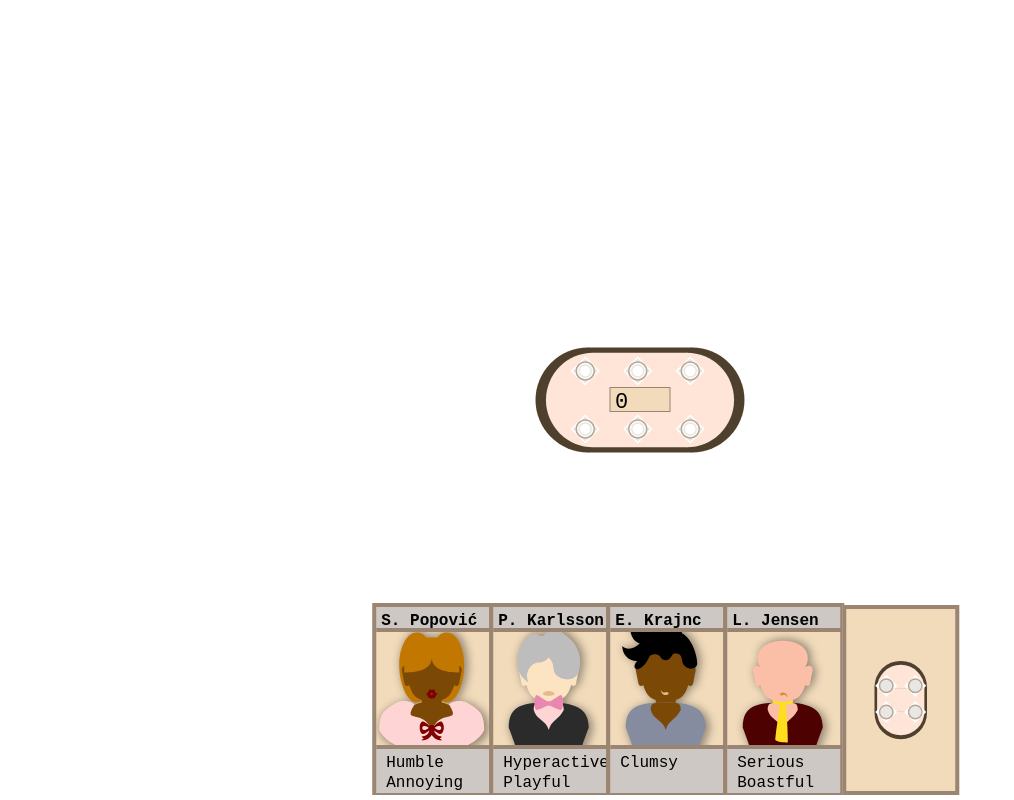
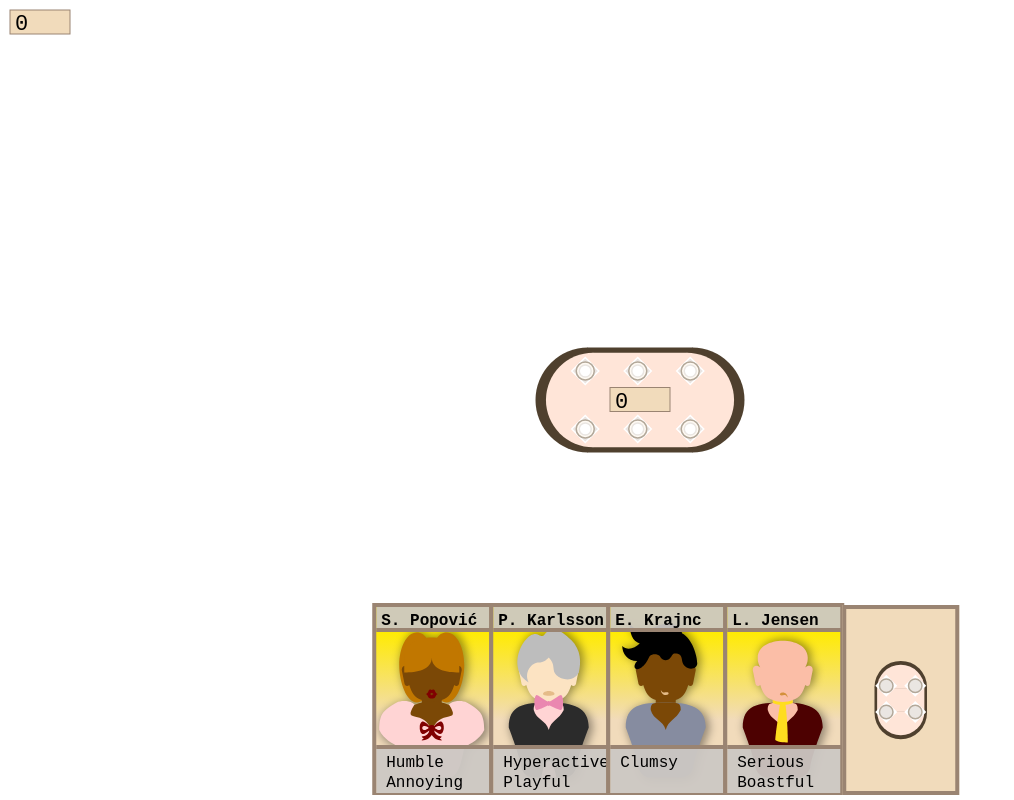
Before and after one commit to dosaki/seating-planner, a website built with webpack: page static/index.html in a window 1280 px wide. Shown: the whole page, without its empty margins (0-1014 px from the left). Built offline with nearby package versions, Linux system fonts and the light colour scheme.

Commit message:
People's happiness now change gradually per tick

```diff
--- a/src/entities/person.js
+++ b/src/entities/person.js
@@ -1,20 +1,28 @@
 import * as traits from './traits';
 import { pick } from '../utils/random-utils';
 import { makePortrait } from '../helpers/portrait-generator';
+import { circle } from '../utils/shape-utils';
 
 const compatibleTraits = (trait) => {
     return Object.values(traits).filter(t => t !== trait && !t.incompatibleWith(trait) && !trait.incompatibleWith(t));
 };
 
-const cardDimensions = {
-    width: 234,
-    height: 380,
-    border: 8
+const happinessChangeColour = (score) => {
+    if (score >= 20) {
+        return "#1e8e3e";
+    }
+    if (score >= 10) {
+        return "#5fc53d";
+    }
+    if (score >= 0) {
+        return "#ffeb00";
+    }
+    if (score >= -10) {
+        return "#f3931c";
+    }
+    return "#ad0000";
 };
-const cardInfoDimensions = {
-    width: 234,
-    height: 100,
-};
+
 export class Person {
     constructor(name, gender) {
         this.name = name;
@@ -22,17 +30,35 @@ export class Person {
         this.traits = [];
         this.mood = null;
         this.image = null;
+        this.cardDimensions = {
+            width: 234,
+            height: 380,
+            border: 8
+        };
+        this.personToMatch = null;
+        this._happiness = 9;
         // this._debug = {
         //     drawn:0
         // }
     }
 
-    get shortName() {
-        return `${this.name.split(" ")[0][0]}. ${this.name.split(" ").slice(1).join(" ")}`
+    set happiness (value) {
+        this._happiness = Math.max(Math.min(value, 50), -50);
     }
 
-    get cardDimensions() {
-        return cardDimensions;
+    get happiness () {
+        return Math.max(Math.min(this._happiness, 50), -50);
+    }
+
+    get shortName() {
+        return `${this.name.split(" ")[0][0]}. ${this.name.split(" ").slice(1).join(" ")}`;
+    }
+
+    get cardInfoDimensions() {
+        return {
+            width: this.cardDimensions.width,
+            height: this.cardDimensions.height / 3.8
+        };
     }
 
     scorePerson(person) {
@@ -75,20 +101,25 @@ export class Person {
             ctx.fillStyle = section.colour;
             ctx.fill(path);
         });
+        if (this.personToMatch && this !== this.personToMatch) {
+            const happinessChange = this.scorePerson(this.personToMatch);
+            console.log(this.name, happinessChange);
+            circle(ctx, Person.dimensions.width / 2 - 15, -30, 30, happinessChangeColour(happinessChange), "fill");
+        }
         ctx.restore();
         // this._debug.drawn++;
     }
 
     drawTraitBox(ctx) {
-        ctx.fillStyle = "#cdc8c4";
-        const infoBoxX = cardDimensions.border / 2;
-        const infoBoxY = (cardDimensions.border / 2) + (cardDimensions.height - cardInfoDimensions.height);
+        const infoBoxX = this.cardDimensions.border / 2;
+        const infoBoxY = (this.cardDimensions.border / 2) + (this.cardDimensions.height - this.cardInfoDimensions.height);
         ctx.translate(infoBoxX, infoBoxY);
-        ctx.fillRect(0, 0, cardInfoDimensions.width, cardInfoDimensions.height);
+        ctx.fillStyle = "#cdc8c4f0";
+        ctx.fillRect(0, 0, this.cardInfoDimensions.width, this.cardInfoDimensions.height);
 
-        ctx.lineWidth = cardDimensions.border;
+        ctx.lineWidth = this.cardDimensions.border;
         ctx.strokeStyle = "#9a8472";
-        ctx.stroke(new Path2D(`M 0,0 h ${cardInfoDimensions.width}`));
+        ctx.stroke(new Path2D(`M 0,0 h ${this.cardInfoDimensions.width}`));
 
         ctx.font = '32px monospace';
         ctx.fillStyle = "#000000";
@@ -99,15 +130,15 @@ export class Person {
     }
 
     drawNameBox(ctx) {
-        ctx.fillStyle = "#cdc8c4";
-        const infoBoxX = cardDimensions.border / 2;
+        const infoBoxX = this.cardDimensions.border / 2;
         const infoBoxY = 0;
         ctx.translate(infoBoxX, infoBoxY);
-        ctx.fillRect(0, 0, cardDimensions.width, 50);
+        ctx.fillStyle = "#cdc8c4f0";
+        ctx.fillRect(0, 0, this.cardDimensions.width, 50);
 
-        ctx.lineWidth = cardDimensions.border;
+        ctx.lineWidth = this.cardDimensions.border;
         ctx.strokeStyle = "#9a8472";
-        ctx.stroke(new Path2D(`M 0,50 h ${cardInfoDimensions.width}`));
+        ctx.stroke(new Path2D(`M 0,50 h ${this.cardInfoDimensions.width}`));
 
         ctx.font = 'bold 32px monospace';
         ctx.fillStyle = "#000000";
@@ -120,16 +151,20 @@ export class Person {
         const _scale = scale || { x: 1, y: 1 };
         ctx.scale(_scale.x, _scale.y);
         ctx.translate(pos.x, pos.y);
-        ctx.fillStyle = "#f1dbbb";
-        ctx.fillRect(0, 0, cardDimensions.width, cardDimensions.height);
+        const gradient = ctx.createLinearGradient(0,0,0,256);
+        gradient.addColorStop(0, happinessChangeColour(this.happiness));
+        gradient.addColorStop(0.2, happinessChangeColour(this.happiness));
+        gradient.addColorStop(0.9, '#f1dbbb');
+        ctx.fillStyle = gradient;
+        ctx.fillRect(0, 0, this.cardDimensions.width, this.cardDimensions.height);
 
         this.draw(ctx);
         this.drawTraitBox(ctx);
         this.drawNameBox(ctx);
 
         ctx.strokeStyle = "#9a8472";
-        ctx.lineWidth = cardDimensions.border;
-        ctx.strokeRect(0, 0, cardDimensions.width, cardDimensions.height);
+        ctx.lineWidth = this.cardDimensions.border;
+        ctx.strokeRect(0, 0, this.cardDimensions.width, this.cardDimensions.height);
 
         ctx.font = '12px monospace';
         ctx.lineWidth = 1;
@@ -137,13 +172,8 @@ export class Person {
         ctx.strokeStyle = "transparent";
         ctx.restore();
     }
-
-    drawHappinessChanges() {
-
-    }
 }
 
-Person.cardDimensions = cardDimensions;
 Person.dimensions = {
     width: 210,
     height: 345,
--- a/src/entities/room.js
+++ b/src/entities/room.js
@@ -8,6 +8,10 @@ export class Room {
 
     get tablesAreFull() {
         return !this.tables.find(t => !t.isFull);
+    }
+
+    get totalScore() {
+        return this.tables.reduce((acc, table) => acc + table.happiness, 0);
     }
 
     addTable(sizeOrTable, pos) {
@@ -42,8 +46,7 @@ export class Room {
     }
 
     checkClicked(pos) {
-        const clickedThing = this.checkClickedPerson(pos) || this.checkClickedTable(pos);
-        return clickedThing;
+        return this.checkClickedPerson(pos) || this.checkClickedTable(pos);
     }
 
     draw(ctx) {
--- a/src/entities/table.js
+++ b/src/entities/table.js
@@ -29,6 +29,12 @@ export class Table {
     }
 
     get happiness() {
+        return this.spaces.reduce((acc, person) => {
+            return acc + person.happiness;
+        },0);
+    }
+
+    get totalHappiness() {
         return this.spaces.reduce((acc, person) => {
             return acc + (this.spaces.reduce((a, p) => {
                 return p === person ? 0 : a + person.scorePerson(p);
@@ -85,11 +91,21 @@ export class Table {
     checkClicked(pos) {
         let personCardClicked = null;
         [...this.areas.keys()].forEach(person => {
-            if (coordInRectangle(pos, this.areas.get(person))) {
+            const area = this.areas.get(person);
+            if (coordInRectangle({x:pos.x, y:pos.y}, {x:area.x, y: area.y, width:area.width, height: area.height})) {
                 personCardClicked = person;
             }
         });
         return personCardClicked;
+    }
+
+    updateHappiness() {
+        return this.spaces.forEach(person => {
+            const tableScore = 0.1 * (this.spaces.reduce((a, p) => {
+                return p === person ? 0 : a + person.scorePerson(p);
+            }, 0));
+            person.happiness = person.happiness + tableScore;
+        });
     }
 
     drawTopRowPeople(ctx) {
--- a/src/game.js
+++ b/src/game.js
@@ -24,23 +24,59 @@ startingTable.x = window.innerWidth / 2 - startingTable.width / 2;
 startingTable.y = window.innerHeight / 2 - startingTable.height / 2;
 room.addTable(startingTable);
 
+let selection = null;
+let hoveredSelection = null;
 const mousePos = { x: 0, y: 0 };
-document.addEventListener("mousemove", function (e) {
-    mousePos.x = e.clientX;
-    mousePos.y = e.clientY;
-});
+const mousePosPress = { x: null, y: null };
 
-let selection = null;
+let longTouchTimer;
+let isLongTouch = false;
+const touchDuration = 500;
 
-document.addEventListener("mousedown", function (e) {
-    if (e.button === 0) {
+let resizeTime;
+let isResizing = false;
+const resizeDurationTimeout = 200;
+
+function onResize() {
+    resizeTime = new Date();
+    if (isResizing === false) {
+        isResizing = true;
+        setTimeout(onResizeEnd, resizeDurationTimeout);
+    }
+}
+
+function onResizeEnd() {
+    if (new Date() - resizeTime < resizeDurationTimeout) {
+        setTimeout(onResizeEnd, resizeDurationTimeout);
+    } else {
+        isResizing = false;
+        canvas.width = window.innerWidth - 5;
+        canvas.height = window.innerHeight - 5;
+        ui.width = window.innerWidth - 5;
+        ui.height = window.innerHeight - 5;
+    }
+}
+
+function onMove(e) {
+    mousePos.x = e.touches ? e.touches[0].clientX : e.clientX;
+    mousePos.y = e.touches ? e.touches[0].clientY : e.clientY;
+    hoveredSelection = room.checkClicked(mousePos);
+}
+
+function onPress(e) {
+    onMove(e);
+    mousePosPress.x = mousePos.x;
+    mousePosPress.y = mousePos.y;
+    if ((e.button === 0 || e.touches)) {
         selection = ui.checkClicked(mousePos) || room.checkClicked(mousePos);
         ui.tooltipInfo.content = null;
     }
-});
+}
 
-document.addEventListener("mouseup", function (e) {
-    if (e.button === 0 && selection) {
+function onLetGo(e) {
+    mousePosPress.x = null;
+    mousePosPress.y = null;
+    if ((e.button === 0 || (!isLongTouch && e.touches)) && selection) {
         if (selection instanceof Person) {
             const table = room.checkClicked(mousePos);
             if (table && table instanceof Table) {
@@ -60,7 +96,7 @@ document.addEventListener("mouseup", function (e) {
             }
         }
     }
-    if (e.button === 2) {
+    if (e.button === 2 || isLongTouch) {
         const clickedThing = room.checkClicked(mousePos);
         if (clickedThing instanceof Person) {
             ui.tooltipInfo.content = [clickedThing.name, ...clickedThing.traits.map(t => t.name)];
@@ -72,6 +108,40 @@ document.addEventListener("mouseup", function (e) {
         }
     }
     selection = null;
+    room.tables.forEach(t => t.spaces.forEach(p => p.personToMatch = null));
+}
+
+window.addEventListener("resize", onResize, true);
+
+document.addEventListener("mousemove", onMove);
+document.addEventListener("touchmove", onMove);
+document.addEventListener("touchmove", () => {
+    if (longTouchTimer) {
+        clearTimeout(longTouchTimer);
+    }
+    isLongTouch = false;
+});
+
+document.addEventListener("mousedown", onPress);
+document.addEventListener("touchstart", onPress);
+document.addEventListener("touchstart", function (e) {
+    longTouchTimer = setTimeout(() => isLongTouch = true, touchDuration);
+});
+
+document.addEventListener("mouseup", onLetGo);
+document.addEventListener("touchend", onLetGo);
+document.addEventListener("touchcancel", onLetGo);
+document.addEventListener("touchend", () => {
+    if (longTouchTimer) {
+        clearTimeout(longTouchTimer);
+    }
+    isLongTouch = false;
+});
+document.addEventListener("touchcancel", () => {
+    if (longTouchTimer) {
+        clearTimeout(longTouchTimer);
+    }
+    isLongTouch = false;
 });
 
 let last = 0;
@@ -80,6 +150,12 @@ window.main = function (now) {
     window.requestAnimationFrame(main);
     if (!last || now - last >= 5 * (1000 * window.speed)) {
         last = now;
+        room.tables.forEach(t => t.updateHappiness());
+        ui.hand.forEach(card => {
+            if(card instanceof Person){
+                card.happiness -= 3;
+            }
+        });
         if (pick(true, false) && !ui.atHandLimit) {
             const tryTable = ui.hand.filter(c => c instanceof Table).length <= 1 && ((room.tablesAreFull && (ui.hand.length === (ui.handLimit - 1))) || pick(true, false, false, false, false, false, false));
             if (tryTable) {
@@ -97,8 +173,9 @@ window.main = function (now) {
     // ctx.stroke(new Path2D(`M ${canvas.width/2},0 ${canvas.width/2}, ${canvas.height}`));
     // ctx.stroke(new Path2D(`M 0,${canvas.height/2} ${canvas.width}, ${canvas.height/2}`));
     room.draw(ctx);
+    ui.drawTooltip();
     ui.drawHand();
-    ui.drawTooltip();
+    ui.drawScore(room.totalScore);
     if (selection) {
         ctx.save();
         ctx.globalAlpha = 0.7;
@@ -112,6 +189,10 @@ window.main = function (now) {
         }
         selection.draw(ctx);
         ctx.restore();
+
+        if (selection instanceof Person && hoveredSelection && hoveredSelection instanceof Table) {
+            hoveredSelection.spaces.forEach(p => p.personToMatch = selection);
+        }
     }
     // room.tables.forEach(t=>t.spaces.forEach(p => p._debug.drawn = 0))
     // ui.hand.forEach(p => p._debug && (p._debug.drawn = 0))
--- a/src/ui/ui.js
+++ b/src/ui/ui.js
@@ -1,5 +1,10 @@
 import { coordInRectangle } from '../utils/shape-utils';
 
+const cardDimensions = {
+    width: 234,
+    height: 380,
+    border: 8
+};
 export class UI {
     constructor(ctx, width, height) {
         this.ctx = ctx;
@@ -40,17 +45,19 @@ export class UI {
     drawHand() {
         this.areas = new Map();
         const adjustment = this.hand.length % 2 === 0 ? (this.hand.length / 2) - 0.5 : Math.floor(this.hand.length / 2);
+        this.ctx.save();
         this.hand.forEach((p, i) => {
             const coords = {
-                x: ((this.width - (p.cardDimensions.width / 4)) + (p.cardDimensions.width * (i - adjustment))),
-                y: this.height * 2 - (p.cardDimensions.height)
+                x: ((this.width - (cardDimensions.width / 4)) + (cardDimensions.width * (i - adjustment))),
+                y: this.height * 2 - (cardDimensions.height)
             };
             p.drawCard(
                 this.ctx,
                 coords,
                 { x: 0.5, y: 0.5 });
-            this.areas.set(p, { x: coords.x * 0.5, y: coords.y * 0.5, width: p.cardDimensions.width * 0.5, height: p.cardDimensions.height * 0.5 });
+            this.areas.set(p, { x: coords.x * 0.5, y: coords.y * 0.5, width: cardDimensions.width * 0.5, height: cardDimensions.height * 0.5 });
         });
+        this.ctx.restore();
     }
 
     drawTooltip() {
@@ -59,16 +66,16 @@ export class UI {
             this.ctx.translate(this.tooltipInfo.x, this.tooltipInfo.y);
             this.ctx.fillStyle = "#f1dbbb";
             const fontsize = 16;
-            const width = 20 + this.tooltipInfo.content.reduce((a,b)=>Math.max(a,b.length),0) * (fontsize*0.5625);
+            const width = 20 + this.tooltipInfo.content.reduce((a, b) => Math.max(a, b.length), 0) * (fontsize * 0.5625);
             this.ctx.fillRect(0, 0, width, (this.tooltipInfo.content.length * 20) + 20);
 
-            this.ctx.strokeStyle = "#9a8472"
+            this.ctx.strokeStyle = "#9a8472";
             this.ctx.strokeRect(0, 0, width, (this.tooltipInfo.content.length * 20) + 20);
 
             this.ctx.fillStyle = "#000000";
             this.tooltipInfo.content.forEach((text, i) => {
-                if(i > 0){
-                    this.ctx.font = `${fontsize-2}px monospace`;
+                if (i > 0) {
+                    this.ctx.font = `${fontsize - 2}px monospace`;
                 } else {
                     this.ctx.font = `bold ${fontsize}px monospace`;
                 }
@@ -79,4 +86,20 @@ export class UI {
             this.ctx.restore();
         }
     }
+
+    drawScore(score) {
+        this.ctx.save();
+        this.ctx.fillStyle = "#f1dbbb";
+        this.ctx.strokeStyle = "#9a8472";
+        this.ctx.translate(10, 10);
+        this.ctx.fillRect(0, 0, 60, 24);
+        this.ctx.strokeRect(0, 0, 60, 24);
+
+        this.ctx.font = '22px monospace';
+        this.ctx.fillStyle = "#000000";
+        this.ctx.fillText(score, 5, 20);
+
+        this.ctx.font = '12px monospace';
+        this.ctx.restore();
+    }
 }
--- a/static/index.html
+++ b/static/index.html
@@ -1,19 +1,30 @@
 <!DOCTYPE html>
 <html lang="en">
+
 <head>
     <meta charset="UTF-8">
     <meta http-equiv="X-UA-Compatible" content="IE=edge">
     <meta name="viewport" content="width=device-width, initial-scale=1.0">
     <title>Seating Space Planner</title>
     <style>
-        *{
-            margin:0;
-            padding:0;
+        * {
+            margin: 0;
+            padding: 0;
+        }
+
+        html,
+        body {
+            height: 100%;
+            width: 100%;
+            overflow: auto;
+            position: fixed;
         }
     </style>
 </head>
+
 <body>
     <canvas game_area></canvas>
     <script src="/js/game.js"></script>
 </body>
+
 </html>
```
